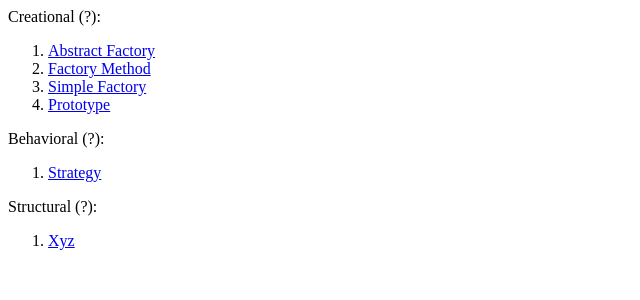
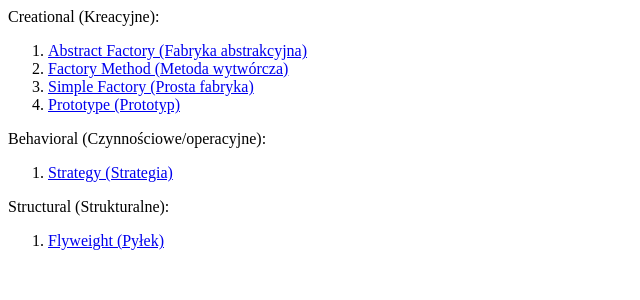
Before and after one commit to grampi/php-patterns, a PHP site: page / in a window 1280 px wide. Shown: the top 300 px of the page, without its empty margins (0-640 px from the left). Run offline with PHP 8.4, Linux system fonts and the light colour scheme.

Commit message:
flyweight pattern added

```diff
--- a/index.php
+++ b/index.php
@@ -4,20 +4,20 @@
         <title></title>
     </head>
     <body>
-    <p4>Creational (?):</p4>
+    <p4>Creational (Kreacyjne):</p4>
     <ol>
-        <li><a href="creational/abstract_factory/client.php">Abstract Factory</a></li>
-        <li><a href="creational/factory_method/client.php">Factory Method</a></li>
-        <li><a href="creational/simple_factory/client.php">Simple Factory</a></li>
-        <li><a href="creational/prototype/client.php">Prototype</a></li>
+        <li><a href="creational/abstract_factory/client.php">Abstract Factory (Fabryka abstrakcyjna)</a></li>
+        <li><a href="creational/factory_method/client.php">Factory Method (Metoda wytwórcza)</a></li>
+        <li><a href="creational/simple_factory/client.php">Simple Factory (Prosta fabryka)</a></li>
+        <li><a href="creational/prototype/client.php">Prototype (Prototyp)</a></li>
     </ol>
-    <p4>Behavioral (?):</p4>
+    <p4>Behavioral (Czynnościowe/operacyjne):</p4>
     <ol>
-        <li><a href="behavioral/strategy/client.php">Strategy</a></li>
+        <li><a href="behavioral/strategy/client.php">Strategy (Strategia)</a></li>
     </ol>
-    <p4>Structural (?):</p4>
+    <p4>Structural (Strukturalne):</p4>
     <ol>
-        <li><a href="structural/xyz/client.php">Xyz</a></li>
+        <li><a href="structural/flyweight/client.php">Flyweight (Pyłek)</a></li>
     </ol>
 </body>
 </html>
--- /dev/null
+++ b/structural/flyweight/descr.txt
@@ -0,0 +1,2 @@
+Pyłek to "obiekt" który minimalizuje zużycie zasobów (pamięć), poprzez współdzielenie swoich zasobów z innymi obiektami.
+TODO: dać lepszą definicję, bardziej pasującą do przykładu
```
Also changed, not shown: descr.txt (added, +19 -0 lines), structural/flyweight/client.php (added, +10 -0 lines), structural/flyweight/tea.php (added, +12 -0 lines), structural/flyweight/tea_maker.php (added, +20 -0 lines).
